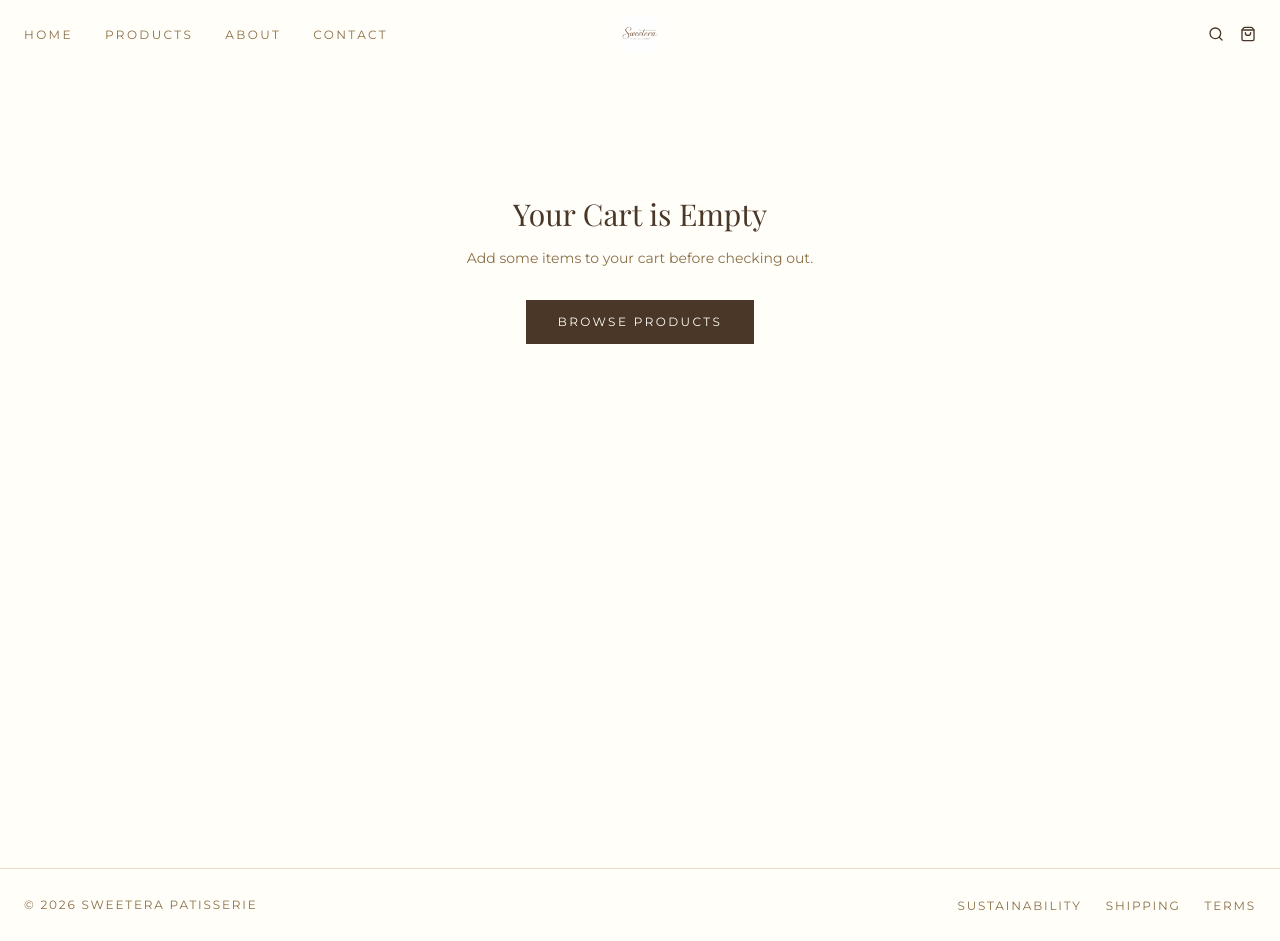
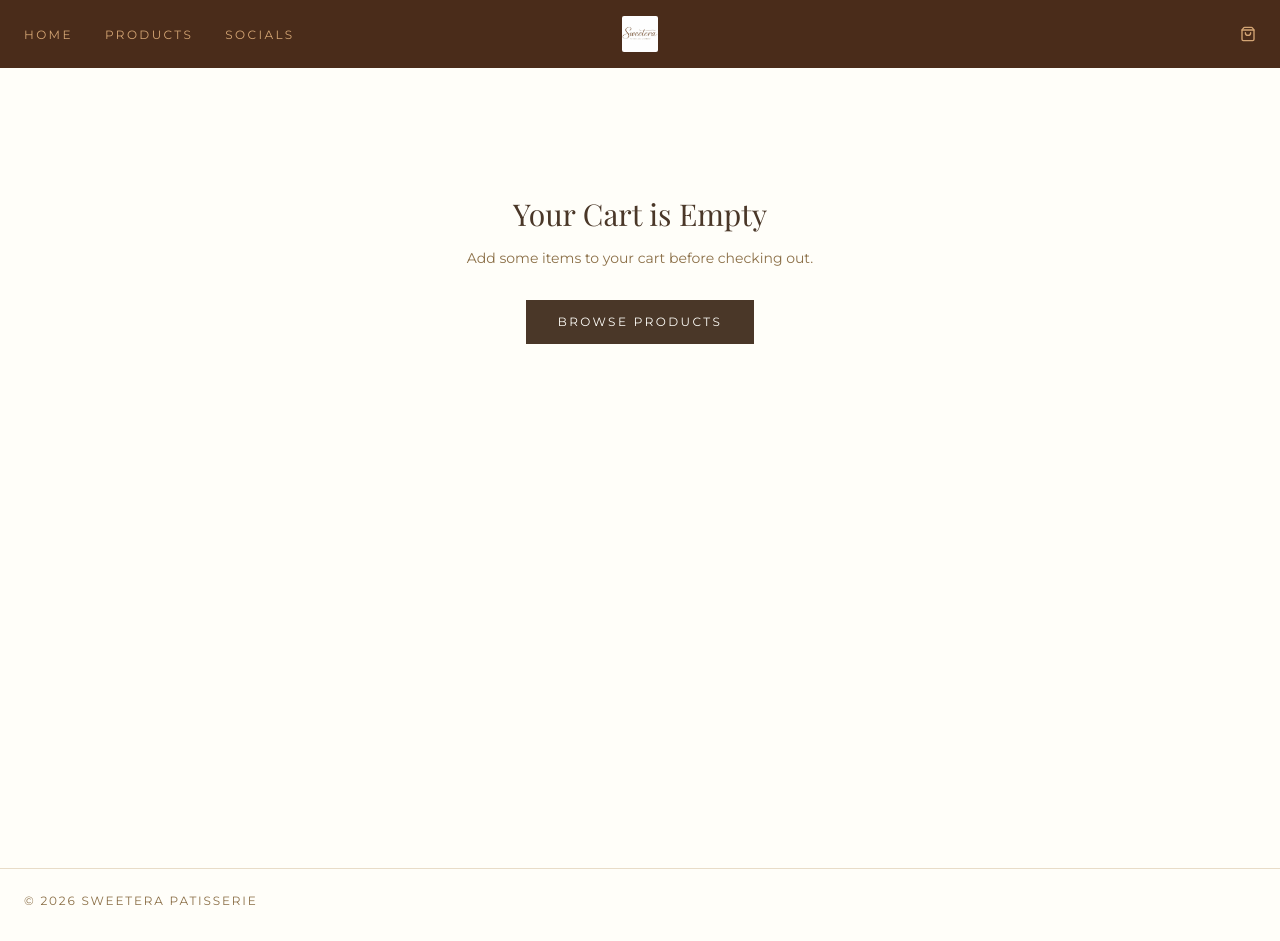
Before and after one commit to rimuhamu/sweetera, a Next.js app: page /checkout in a window 1280 px wide. Built offline with nearby package versions, Linux system fonts and the light colour scheme; a web font is replaced by a local one.

Commit message:
feat: Initialize application with homepage, header, footer, hero, and social sections along with global styles

```diff
--- a/app/globals.css
+++ b/app/globals.css
@@ -56,6 +56,9 @@
 }
 
 @layer base {
+  html {
+    scroll-behavior: smooth;
+  }
   * {
     @apply border-border outline-ring/50;
   }
--- a/app/page.tsx
+++ b/app/page.tsx
@@ -38,9 +38,6 @@ export default function HomePage() {
           </div>
         </div>
       </section>
-
-      <StorySection />
-
       <SocialSection />
     </>
   )
--- a/components/footer.tsx
+++ b/components/footer.tsx
@@ -7,34 +7,6 @@ export function Footer() {
         <p className="text-xs tracking-[0.15em] text-muted-foreground">
           &copy; {new Date().getFullYear()} SWEETERA PATISSERIE
         </p>
-        <nav aria-label="Footer navigation">
-          <ul className="flex items-center gap-6">
-            <li>
-              <Link
-                href="/sustainability"
-                className="text-xs tracking-[0.15em] text-muted-foreground transition-colors hover:text-foreground"
-              >
-                SUSTAINABILITY
-              </Link>
-            </li>
-            <li>
-              <Link
-                href="/shipping"
-                className="text-xs tracking-[0.15em] text-muted-foreground transition-colors hover:text-foreground"
-              >
-                SHIPPING
-              </Link>
-            </li>
-            <li>
-              <Link
-                href="/terms"
-                className="text-xs tracking-[0.15em] text-muted-foreground transition-colors hover:text-foreground"
-              >
-                TERMS
-              </Link>
-            </li>
-          </ul>
-        </nav>
       </div>
     </footer>
   )
--- a/components/header.tsx
+++ b/components/header.tsx
@@ -10,8 +10,7 @@ import { useCart } from '@/lib/cart-context'
 const navLinks = [
   { href: '/', label: 'HOME' },
   { href: '/products', label: 'PRODUCTS' },
-  { href: '/about', label: 'ABOUT' },
-  { href: '/contact', label: 'CONTACT' },
+  { href: '/#socials', label: 'SOCIALS' },
 ]
 
 export function Header() {
@@ -20,11 +19,11 @@ export function Header() {
   const [mobileMenuOpen, setMobileMenuOpen] = useState(false)
 
   return (
-    <header className="sticky top-0 z-50 bg-background/95 backdrop-blur-sm">
+    <header className="sticky top-0 z-50" style={{ backgroundColor: '#4A2C1A' }}>
       <div className="mx-auto flex max-w-7xl items-center justify-between px-6 py-4">
         {/* Mobile menu button */}
         <button
-          className="md:hidden"
+          className="md:hidden text-[#F5E6D3] hover:text-white transition-colors"
           onClick={() => setMobileMenuOpen(!mobileMenuOpen)}
           aria-label={mobileMenuOpen ? 'Close menu' : 'Open menu'}
         >
@@ -38,10 +37,10 @@ export function Header() {
               <li key={link.href}>
                 <Link
                   href={link.href}
-                  className={`text-xs tracking-[0.2em] transition-colors hover:text-foreground ${
+                  className={`text-xs tracking-[0.2em] transition-colors ${
                     pathname === link.href
-                      ? 'text-foreground font-medium'
-                      : 'text-muted-foreground'
+                      ? 'text-white font-medium'
+                      : 'text-[#D4A574] hover:text-white'
                   }`}
                 >
                   {link.label}
@@ -64,17 +63,14 @@ export function Header() {
 
         {/* Right side icons */}
         <div className="flex flex-1 items-center justify-end gap-4">
-          <button aria-label="Search" className="text-foreground transition-colors hover:text-muted-foreground">
-            <Search className="h-4 w-4" />
-          </button>
           <button
             aria-label={`Shopping cart with ${totalItems} items`}
-            className="relative text-foreground transition-colors hover:text-muted-foreground"
+            className="relative text-[#D4A574] transition-colors hover:text-white"
             onClick={() => setIsCartOpen(true)}
           >
             <ShoppingBag className="h-4 w-4" />
             {totalItems > 0 && (
-              <span className="absolute -right-2 -top-2 flex h-4 w-4 items-center justify-center rounded-full bg-accent text-[10px] font-medium text-foreground">
+              <span className="absolute -right-2 -top-2 flex h-4 w-4 items-center justify-center rounded-full bg-[#D4A574] text-[10px] font-medium text-[#4A2C1A]">
                 {totalItems}
               </span>
             )}
@@ -84,16 +80,16 @@ export function Header() {
 
       {/* Mobile menu */}
       {mobileMenuOpen && (
-        <nav className="border-t border-border px-6 py-4 md:hidden" aria-label="Mobile navigation">
+        <nav className="border-t border-[#6B3D22] px-6 py-4 md:hidden" aria-label="Mobile navigation">
           <ul className="flex flex-col gap-4">
             {navLinks.map((link) => (
               <li key={link.href}>
                 <Link
                   href={link.href}
-                  className={`text-xs tracking-[0.2em] transition-colors hover:text-foreground ${
+                  className={`text-xs tracking-[0.2em] transition-colors ${
                     pathname === link.href
-                      ? 'text-foreground font-medium'
-                      : 'text-muted-foreground'
+                      ? 'text-white font-medium'
+                      : 'text-[#D4A574] hover:text-white'
                   }`}
                   onClick={() => setMobileMenuOpen(false)}
                 >
--- a/components/hero-section.tsx
+++ b/components/hero-section.tsx
@@ -19,8 +19,7 @@ export function HeroSection() {
           Handcrafted Sweetness, Artfully Created
         </h1>
         <p className="mx-auto mt-6 max-w-lg text-sm leading-relaxed text-primary-foreground/90 drop-shadow-sm md:text-base">
-          Premium pastries, artisan breads, and exquisite cakes crafted with
-          traditional French techniques and the finest ingredients.
+          Premium pastries, artisan breads, and exquisite cakes crafted with the finest ingredients.
         </p>
         <div className="mt-10 flex flex-col items-center justify-center gap-4 sm:flex-row">
           <Link
--- a/components/site-header.tsx
+++ b/components/site-header.tsx
@@ -11,8 +11,7 @@ import { useCart } from '@/lib/cart-context'
 const navLinks = [
   { href: '/', label: 'HOME' },
   { href: '/products', label: 'PRODUCTS' },
-  { href: '/about', label: 'ABOUT' },
-  { href: '/contact', label: 'CONTACT' },
+  { href: '/#socials', label: 'SOCIALS' },
 ]
 
 export function SiteHeader() {
@@ -66,9 +65,6 @@ export function SiteHeader() {
 
         {/* Right icons */}
         <div className="flex items-center gap-4">
-          <button aria-label="Search" className="text-foreground/70 transition-colors hover:text-foreground">
-            <Search className="size-4" />
-          </button>
           <button
             aria-label="Shopping cart"
             className="relative text-foreground/70 transition-colors hover:text-foreground"
--- a/components/social-section.tsx
+++ b/components/social-section.tsx
@@ -32,7 +32,7 @@ const socialPosts = [
 
 export function SocialSection() {
   return (
-    <section className="py-20 md:py-28 border-t border-border">
+    <section id="socials" className="py-20 md:py-28 border-t border-border">
       <div className="mx-auto max-w-7xl px-6">
         <div className="flex flex-col items-center justify-between gap-8 md:flex-row">
           <div className="max-w-md text-center md:text-left">
```
